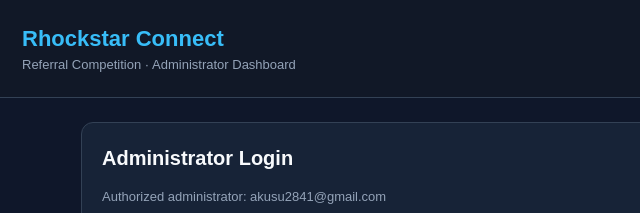
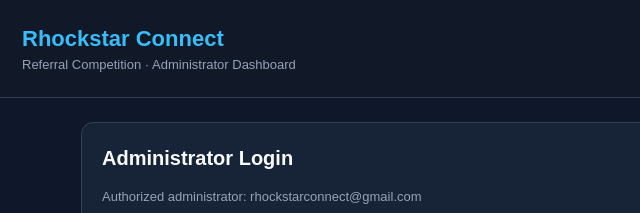
Before and after one commit to rhockstarconnect/Referral-Contest, a plain HTML site: page admin.html in a window 1280 px wide. Shown: the top 213 px of the page, 0-640 px from the left. Drawn offline with Linux system fonts and the light colour scheme; no server answers.

Commit message:
Update admin.html

```diff
--- a/admin.html
+++ b/admin.html
@@ -114,7 +114,7 @@
   <section class="panel" id="authPanel">
     <h2>Administrator Login</h2>
     <p class="muted">
-      Authorized administrator: akusu2841@gmail.com
+      Authorized administrator: rhockstarconnect@gmail.com
     </p>
 
     <form id="authForm">
```
